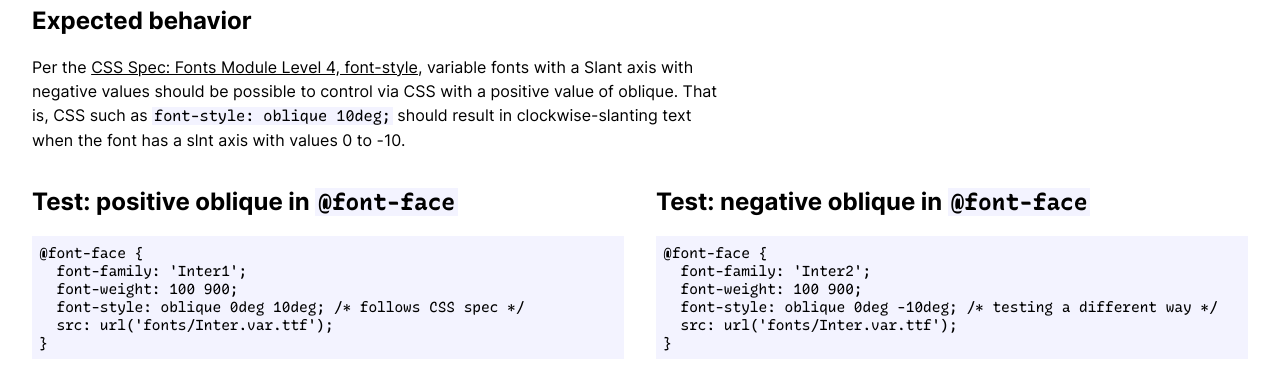
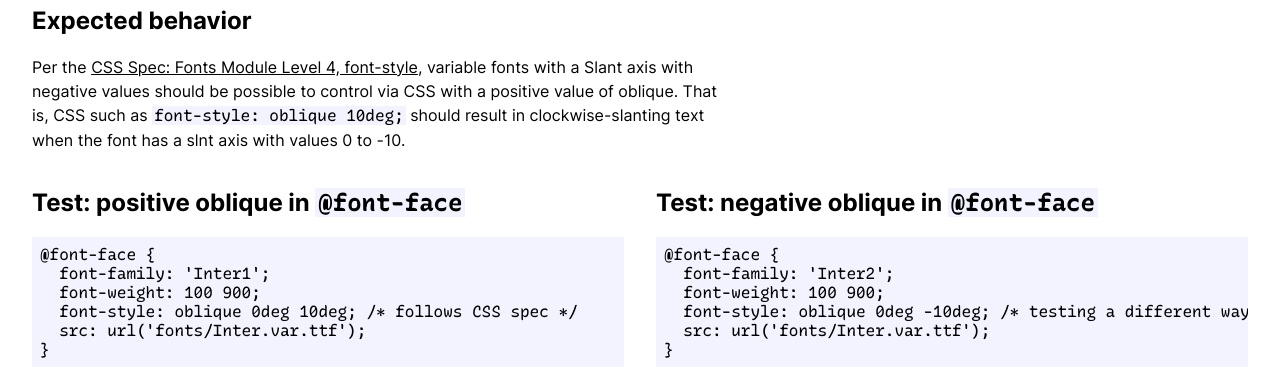
Before and after one commit to arrowtype/vf-slnt-test, a plain HTML site: page index.html in a window 1280 px wide. Shown: the part 108-496 px from the top of the page. Drawn offline with Linux system fonts and the light colour scheme.

Commit message:
make code 1em

```diff
--- a/style.css
+++ b/style.css
@@ -85,7 +85,6 @@ h1 code, h2 code, h3 code, p code, li code {
 code, pre {
 	font-family: 'RecVF', monospace;
 	font-variation-settings: 'MONO' 1, 'CASL' 1;
-	font-size: 0.95em;
 	background: #f3f3ff;
 	box-sizing: border-box;
 	overflow-x: auto;
```
